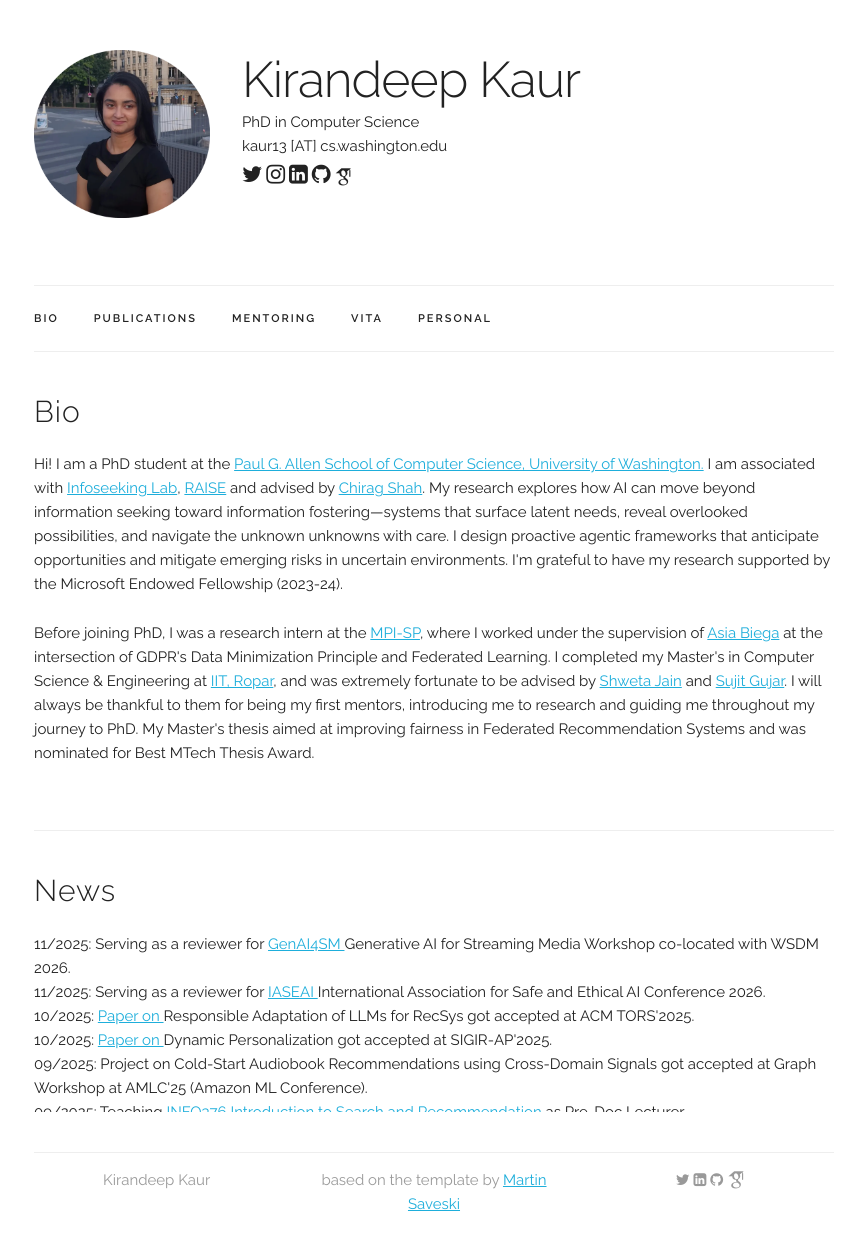
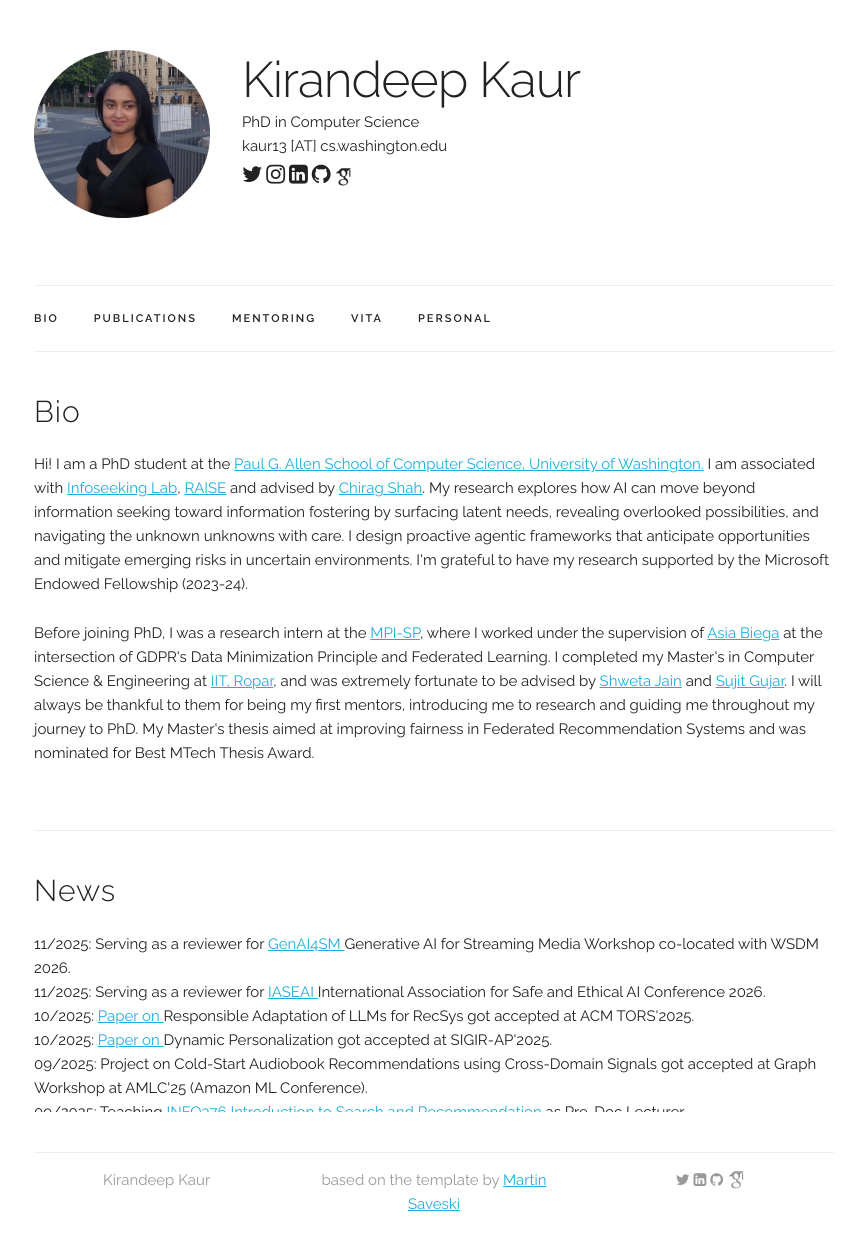
Before and after one commit to i-kiran/i-kiran.github.io, a Jekyll site: the page built from index.html, in a window 1280 px wide. Shown: the whole page, without its empty margins (206-1071 px from the left). Built offline with Jekyll 4.4.1, drawn with Linux system fonts in a browser that asks for light colours; some web fonts are replaced.

Commit message:
Refine research description in index.html
Reworded a sentence to improve clarity and flow.

```diff
--- a/index.html
+++ b/index.html
@@ -9,7 +9,7 @@ title: Home
   <p>
   Hi! I am a PhD student at the <a href="https://www.cs.washington.edu/" target="_blank">Paul G. Allen School of Computer Science, University of Washington.</a> I am associated with
   <a href="https://infoseeking.org/people.php" target="_blank">Infoseeking Lab</a>, <a href="https://www.raise.uw.edu/" target="_blank">RAISE</a> and advised by <a href="https://chiragshah.org/"_blank">Chirag Shah</a>.
-    My research explores how AI can move beyond information seeking toward information fostering—systems that surface latent needs, reveal overlooked possibilities, and navigate the unknown unknowns with care. I design proactive agentic frameworks that anticipate opportunities and mitigate emerging risks in uncertain environments. I'm grateful to have my research supported by the Microsoft Endowed Fellowship (2023-24).
+    My research explores how AI can move beyond information seeking toward information fostering by surfacing latent needs, revealing overlooked possibilities, and navigating the unknown unknowns with care. I design proactive agentic frameworks that anticipate opportunities and mitigate emerging risks in uncertain environments. I'm grateful to have my research supported by the Microsoft Endowed Fellowship (2023-24).
   </p>
 
   <p>
```
